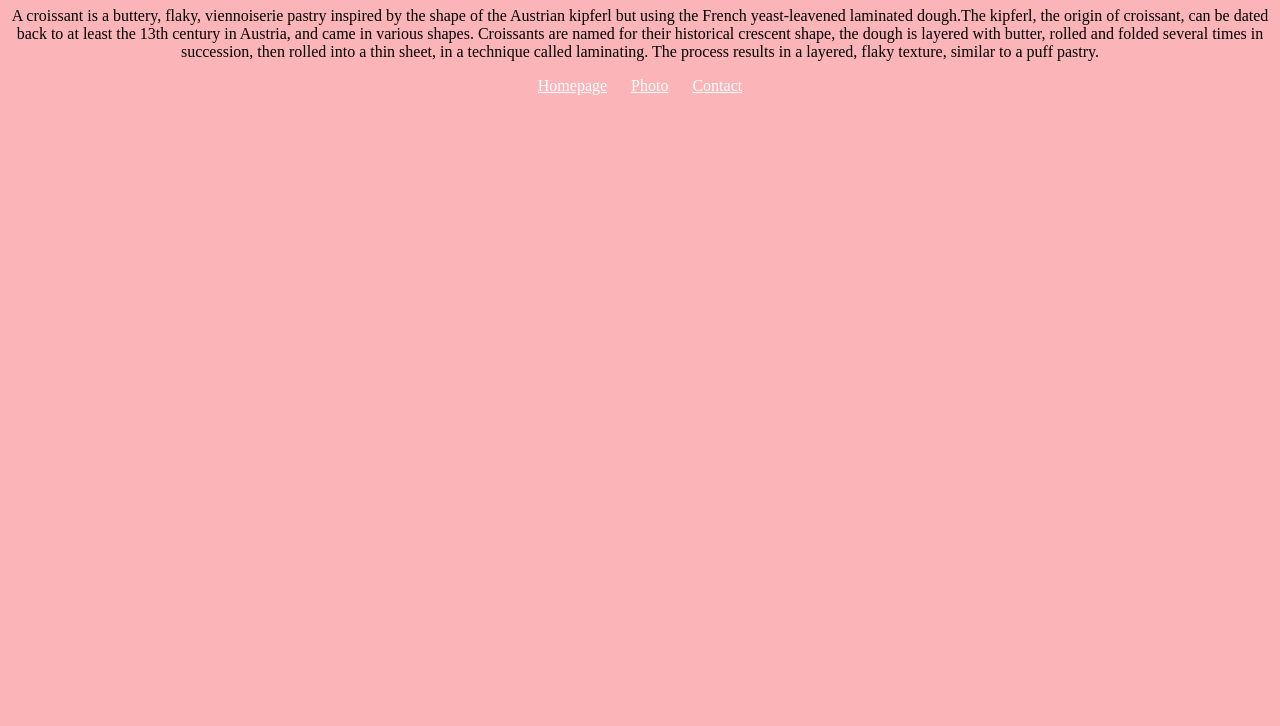
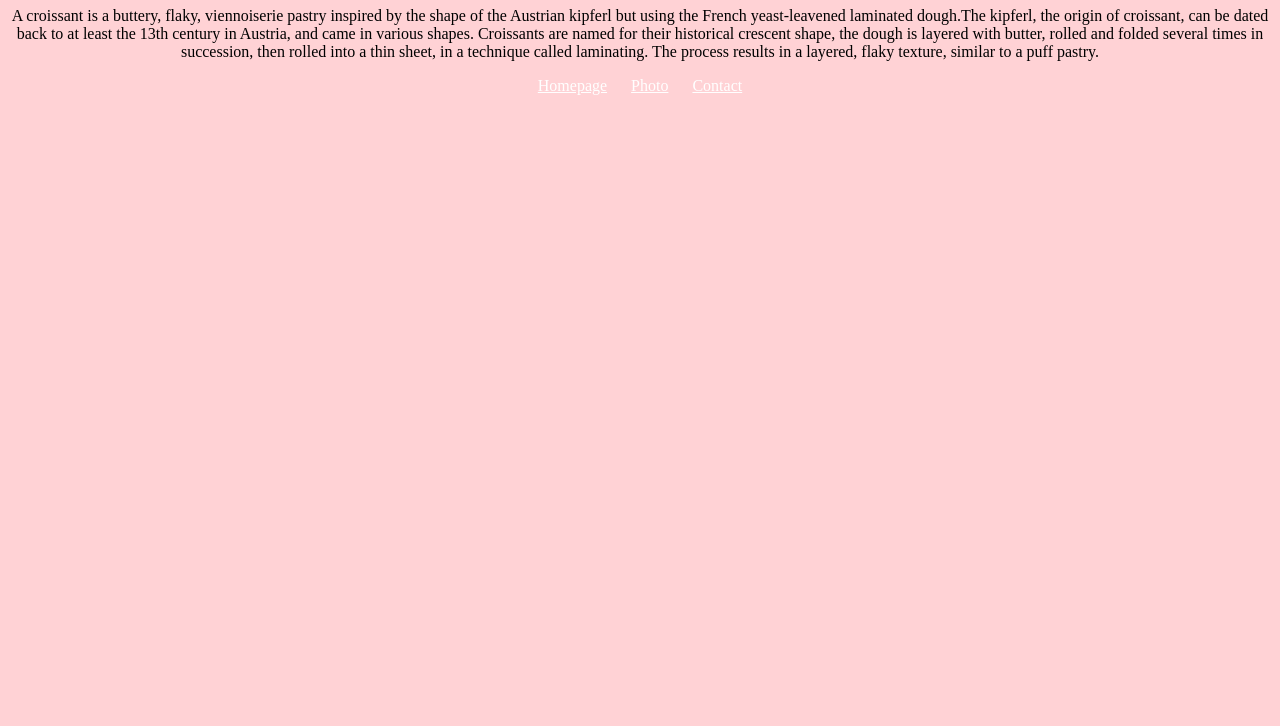
Before and after one commit to Ola-code55/Croissant, a plain HTML site: page index.html in a window 1280 px wide. Shown: the part 74-800 px from the top of the page. Drawn offline with Linux system fonts and the light colour scheme.

Commit message:
Changed background color to lighter shade

```diff
--- a/css/styles.css
+++ b/css/styles.css
@@ -1,5 +1,5 @@
 body{
-    background: #fbb5b9;
+    background: #ffd2d5;
     display: block;
     margin: 8px;
 }
```
